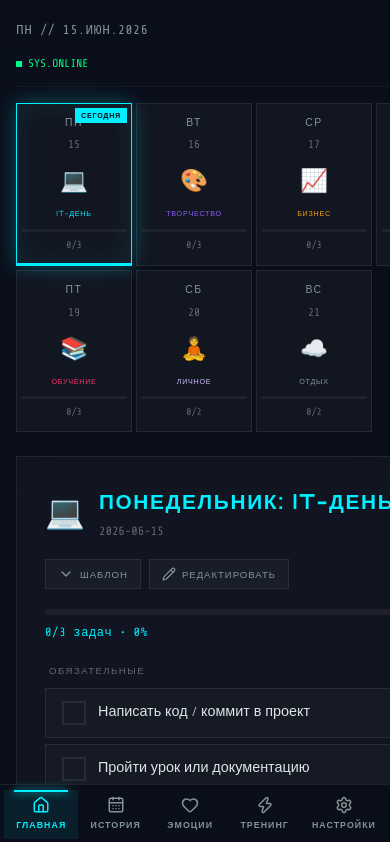
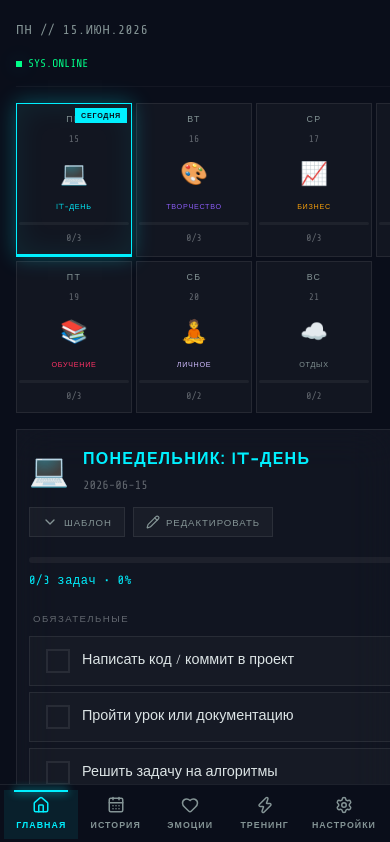
Before and after one commit to sanyakrechin/Mogger, a React (Vite) app: page / in a window 390 px wide. Shown: the top 842 px of the page. Built offline with nearby package versions, Linux system fonts and the light colour scheme.

Commit message:
Optimize mobile main page blocks scaling to eliminate horizontal scrolling

```diff
--- a/src/components/WeekDashboard.css
+++ b/src/components/WeekDashboard.css
@@ -801,11 +801,56 @@
 }
 
 @media (max-width: 640px) {
+  .week-dash {
+    gap: 16px;
+  }
+
   .week-dash__strip {
     grid-template-columns: repeat(4, 1fr);
+    gap: 4px;
+    width: 100%;
+  }
+
+  .week-dash__day-card {
+    padding: 8px 2px;
+    min-width: 0; /* Prevents grid cell expansion */
+  }
+
+  .week-dash__day-name {
+    font-size: 0.45rem;
+    overflow: hidden;
+    text-overflow: ellipsis;
+    white-space: nowrap;
+    max-width: 100%;
+  }
+
+  .week-dash__day-label {
+    font-size: 0.55rem;
+  }
+
+  .week-dash__day-date {
+    font-size: 0.6rem;
+  }
+
+  .week-dash__detail {
+    padding: 16px 12px;
+  }
+
+  .week-dash__detail-title {
+    font-size: 1rem;
   }
 
   .week-dash__detail-header {
     flex-direction: column;
+    gap: 10px;
+  }
+
+  .week-dash__detail-actions {
+    width: 100%;
+    justify-content: flex-start;
+  }
+
+  .week-dash__habit-add {
+    padding: 8px 12px 12px;
   }
 }
```
